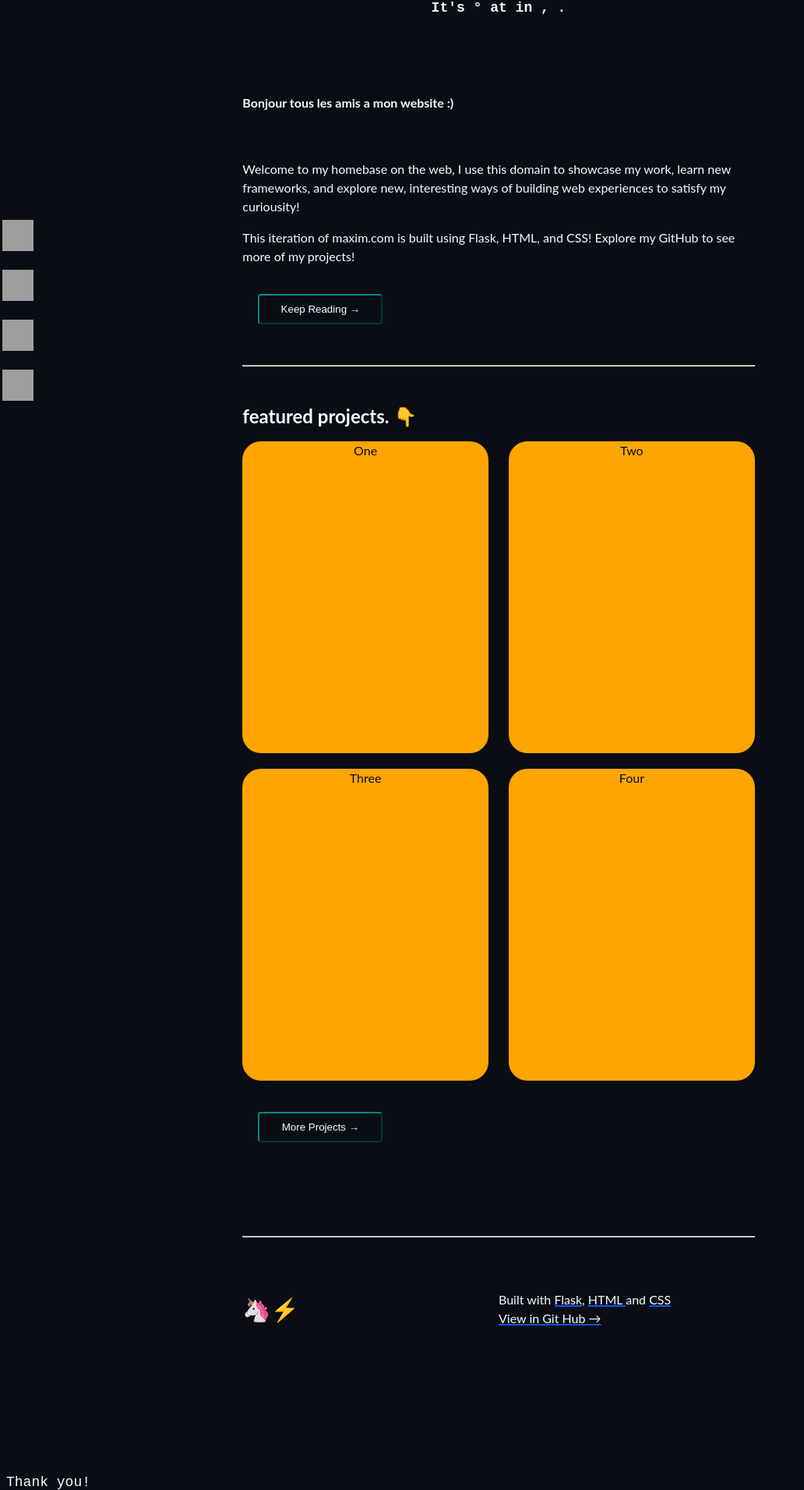
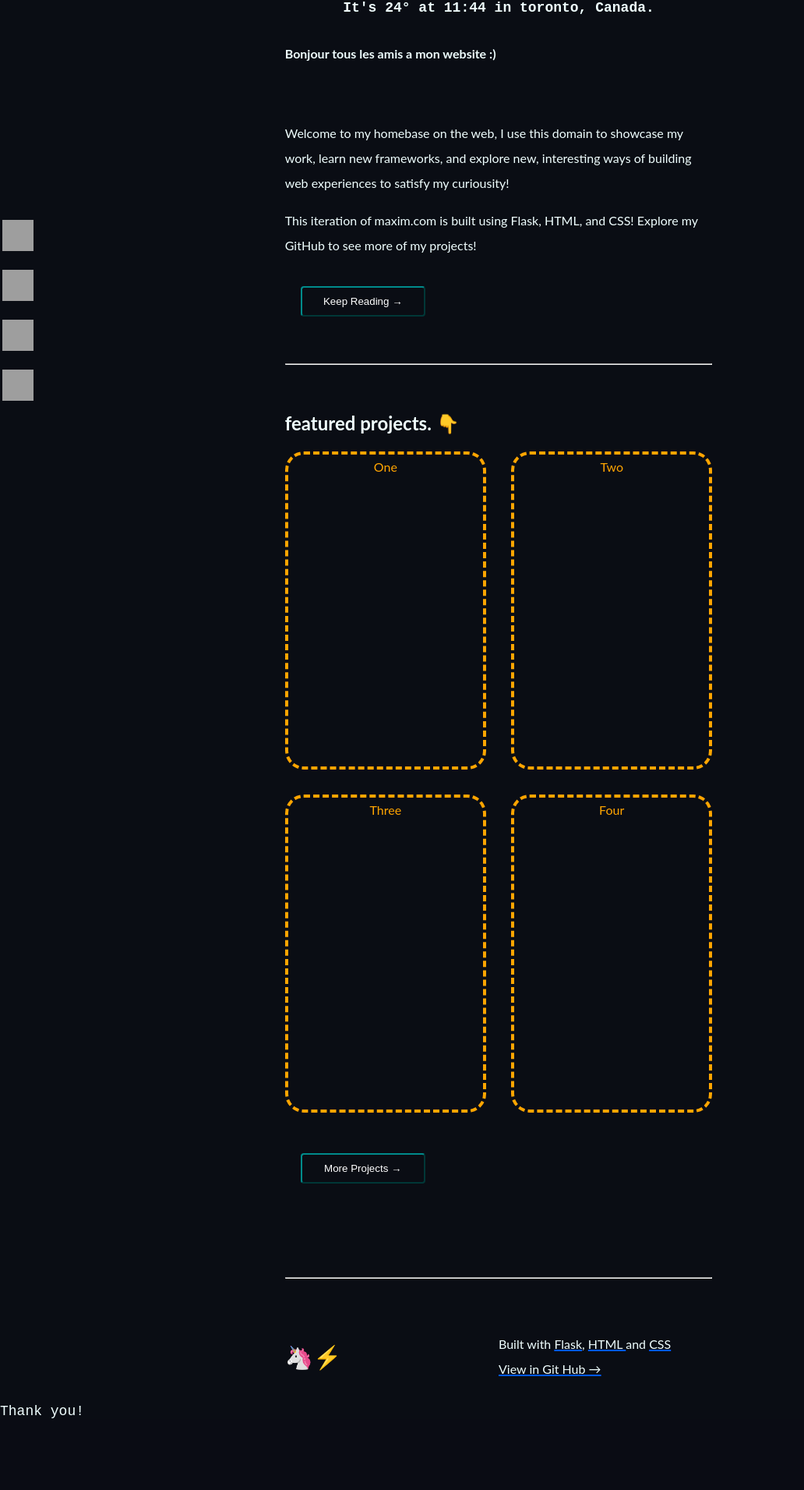
Before and after one commit to max-ovd/personal_website, a Flask app: template templates/index.html in a window 1280 px wide. Shown: the part 40-1951 px from the top of the page at 78% size, without its empty margins (0-1032 px from the left). After the commit the page ends 1859 px from the top, so only its background shows below. Run offline with Flask 3, Linux system fonts and the light colour scheme; the template is opened without the code that fills it, so the values that code supplies are empty; grey boxes are pictures that could not be loaded.

Commit message:
changed layout structure of -featured projects- wrap vs two rows & added screen size queries

```diff
--- a/app.py
+++ b/app.py
@@ -12,9 +12,9 @@ geolocator = Nominatim(user_agent="geoapiExercises")
 
 @app.route("/")
 def index():
-    city, country, temp = get_location()
-    time = get_time()
-    return render_template('index.html', city=city, country=country, temp=temp, time=time)
+    # city, country, temp = get_location()
+    # time = get_time()
+    return render_template('index.html') # , city=city, country=country, temp=temp, time=time
 
 
 
--- a/static/styles.css
+++ b/static/styles.css
@@ -1,18 +1,14 @@
-html {
+html, body {
     background-color: #0A0D14;
     color: azure;
     font-family: poppins;
+    font-size: 1em;
     height: 100%;
-}
-
-html,
-body {
-    height: 100%;
+    margin: 0;
 }
 
 
 /* TOP NAVBAR */
-
 header {
     opacity: 0.8;
     background-color: #0A0D14;
@@ -36,7 +32,7 @@ nav ul li {
     margin: 10px 18px;
 }
 
-li a {
+nav ul li a {
     font-family: Lato;
     font-weight: 500;
     color: #B6B7B9;
@@ -47,6 +43,7 @@ li a:hover,
 a:active {
     color: #ffff;
 }
+
 
 /* SIDE NAVBAR */
 .sidebar {
@@ -68,13 +65,22 @@ a:active {
     cursor: pointer;
 }
 
+
 /* MAIN CONTENT */
-main {
+.main-wrapper {
+    display: flex;
+}
+
+.main-wrapper main {
     font-family: Lato;
-    font-size: 16px;
-    line-height: 24px;
-    margin: 0px 24% 12% 24%;
-    margin-top: 100px;
+    line-height: 2em;
+    flex: 6;
+    flex-shrink: 0;
+}
+
+.left-space, .right-space {
+    flex: 4;
+    flex-shrink: 1;
 }
 
 .heading-sml {
@@ -85,26 +91,28 @@ main {
 
 }
 
-/* FEATURED PROJECTS */
+    /* Featured Projects */
     .projects-wrapper {
         display: flex;
-    justify-content: space-between;
-    align-items: flex-start;
-    flex-wrap: wrap;
-    align-content: center;
-    row-gap: 20px;
+        flex-direction: row;
+        justify-content: center;
+        align-items: space-evenly;
+        flex-wrap: nowrap;
+        gap: 2em;
+        margin-bottom: 2em;
     }
 
     .projects-wrapper div {
         border-radius: 24px;
-    background-color: orange;
+        border: 4px dashed orange;
         height: 400px;
-    width: 48%;
-    color: #0A0D14;
+        flex: 1;
+        flex-shrink: 0;
         text-align: center;
+        color: orange;
     }
 
-/* FOOTER */
+    /* Footer */
     .footer-wrapper {
         display: flex;
         justify-content: flex-start;
@@ -124,7 +132,10 @@ main {
         background-color:#0059FF;
     }
 
-/* BUTTONS */
+
+/* OTHER */
+
+    /* Buttons */
     .btn {
         box-sizing: border-box;
         text-align: center;
@@ -148,13 +159,14 @@ main {
     }
 
     .btn-border:hover {
-    border-color: darkgoldenrod;
+        /* border-color: darkgoldenrod; */
+        border-color: #02798b;
+        border-width: 0.29em;
         font-weight:bolder;
     }
 
 
-
-/* IMAGES */
+    /* Images */
 
     .icons img {
         width: 16px;
@@ -174,7 +186,7 @@ main {
     }
 
 
-/* SCROLL BAR */
+    /* Scroll Bar */
     ::-webkit-scrollbar {
         background-color: transparent;
         border-color: transparent;
@@ -185,8 +197,6 @@ main {
         background: #4C7298;
         border-radius: 8px;
     }
-
-/* OTHER */
 
     ::selection {
         background-color: #153C50;
@@ -199,3 +209,50 @@ main {
         text-align: left;
         text-decoration-thickness: 2px;
     }
+
+    #menu {
+        display: none;
+    }
+
+/* SCREEN SIZES */
+
+    /* Desktops */
+    @media (min-width: 1001px){
+        /* start minimizing left & right space */
+        .left-space, .right-space {
+            flex-shrink: 1;
+        }
+        .main-wrapper main {
+            flex-shrink: 0;
+        }
+    }
+
+    @media (max-width: 1000px){
+        /* start minimizing project divs */
+
+    }
+
+
+    /* Ipads / iPhones */
+    @media (max-width: 840px){
+        /* switch to menu and one-column layout */
+        nav ul {
+            display: none;
+        }
+
+        #menu {
+            display: inline-block;
+        }
+        .main-wrapper main {
+            flex: 4;
+        }
+        .projects-wrapper {
+            display: flex;
+            flex-direction: column;
+            align-items: center;
+            gap: 2.4em;
+        }
+        .projects-wrapper div {
+            width: 100%;
+        }
+    }
--- a/templates/index.html
+++ b/templates/index.html
@@ -17,12 +17,12 @@
         </ul>
     </nav>
     <div class="icons">
-        <a href="/"> <img
-                src="https://uxwing.com/wp-content/themes/uxwing/download/nature-and-environment/moon-line-icon.png">
-        </a>
-        <a href="/"> <img src="https://www.svgrepo.com/download/13652/magnifying-glass.svg"> </a>
+        <a href="#"> <img src="https://uxwing.com/wp-content/themes/uxwing/download/nature-and-environment/moon-line-icon.png"> </a>
+        <a href="#"> <img src="https://www.svgrepo.com/download/13652/magnifying-glass.svg"> </a>
+        <a href="#"> <img id="menu" src="https://www.freeiconspng.com/thumbs/menu-icon/menu-icon-24.png"> </a>
     </div>
 </header>
+
 <!-- SideBar -->
 <div class="sidebar">
     <a href="https://intagram.com"><img src="https://www.edigitalagency.com.au/wp-content/uploads/new-Instagram-logo-white-glyph.png"></a>
@@ -31,10 +31,14 @@
     <a href="https://github.com/max-ovd"><img src="https://assets-global.website-files.com/61d1b6e84887f53fef1dcdf2/631b45e07d98cfb364e5951f_github-white.png"></a>
 </div>
 
-<h1 class="heading-sml"> It's {{ temp }}° at {{ time }} in {{ city }}, {{ country }}. </h1>
+<h1 class="heading-sml"> It's 24° at 11:44 in toronto, Canada. </h1>
 
 <!-- Main Content -->
+<div class="main-wrapper">
+    <div class="left-space"></div>
+
     <main>
+        <!-- Intoduction -->
         <div id="introduction">
             <h4>
                  Bonjour tous les amis a mon website :)
@@ -50,28 +54,34 @@
             </p>
             <button type="button" class=" btn btn-sm btn-border">Keep Reading  →</button>
         </div>
+
+
         <br>
         <hr>
         <br>
 
+
+        <!-- Featured Projects -->
         <h2>featured projects. 👇</h2>
 
         <div id="projects" class="projects-wrapper">
-        <!-- Flex Grid of div's rounded corners space in between -->
             <div>One</div>
             <div>Two</div>
+        </div>
+        <div class="projects-wrapper">
             <div>Three</div>
             <div>Four</div>
+        </div>
 
         <button type="button" class=" btn btn-sm btn-border">More Projects  →</button>
-    </div>
+
 
         <hr style="margin-top: 100px;">
         <br>
 
+
         <!-- Footer -->
         <div id="footer" class="footer-wrapper">
-        <!-- two items (emoji & text) space around and centered cross-axis -->
             <div>
                 🦄⚡
             </div>
@@ -82,6 +92,13 @@
             </div>
         </div>
     </main>
+
+    <div class="right-space"></div>
+</div>
+
+
+
+
 <footer>
     <span class="heading-sml">Thank you!</span>
 </footer>
```
Lines whose indentation alone changed are shown as unchanged.
